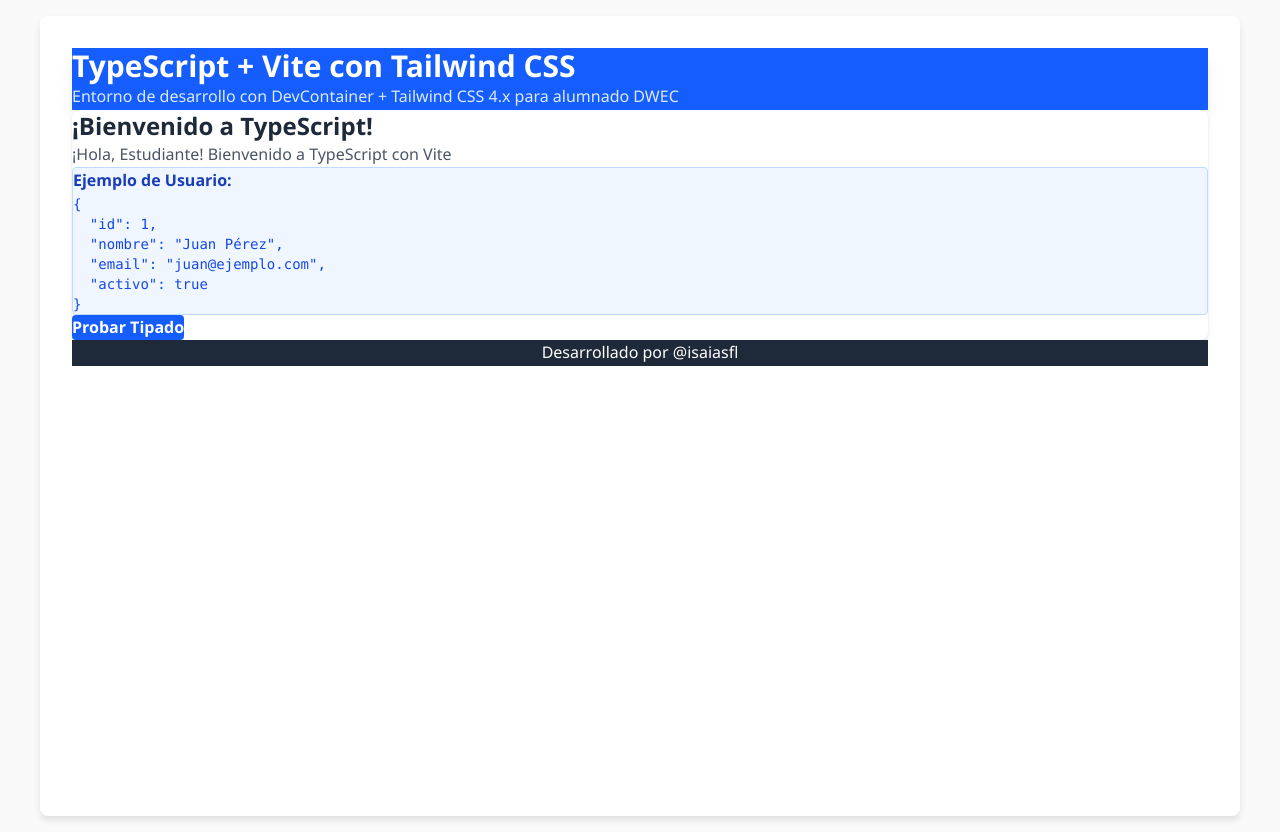
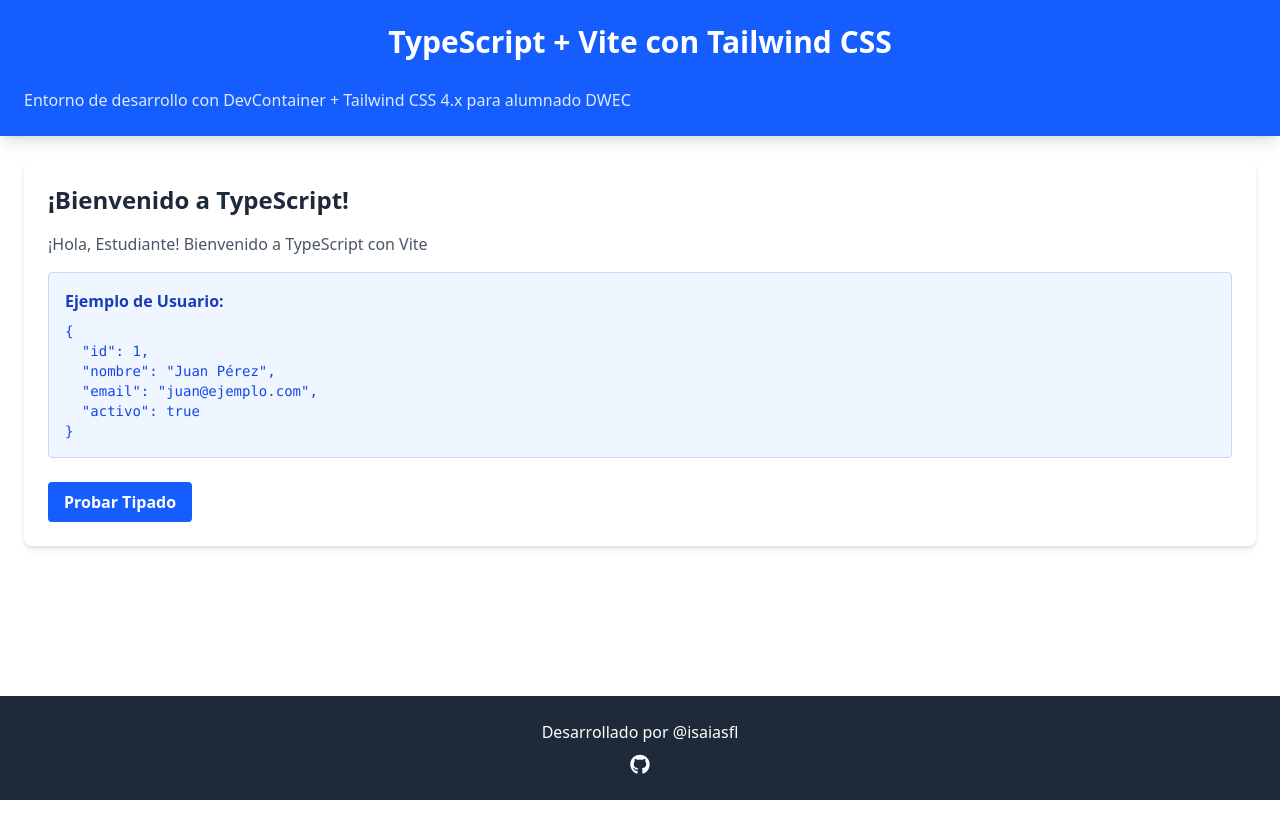
Before and after one commit to isaiasfl/DevContainer-TypeScript-Vite-Taiwind, a website built with Vite: page index.html in a window 1280 px wide. After the commit the page ends 800 px from the top, so only its background shows below. Built offline with nearby package versions, Linux system fonts and the light colour scheme.

Commit message:
Actualiza el HTML y TypeScript para integrar Font Awesome y eliminar estilos CSS no utilizados

```diff
--- a/index.html
+++ b/index.html
@@ -7,25 +7,46 @@
     <meta
       name="description"
       content="Proyecto TypeScript con Vite en DevContainer" />
+    <!-- Agregar Font Awesome CDN -->
+    <link
+      rel="stylesheet"
+      href="https://cdnjs.cloudflare.com/ajax/libs/font-awesome/6.5.1/css/all.min.css"
+      integrity="sha512-DTOQO9RWCH3ppGqcWaEA1BIZOC6xxalwEsw9c2QQeAIftl+Vegovlnee1c9QX4TctnWMn13TZye+giMm8e2LwA=="
+      crossorigin="anonymous"
+      referrerpolicy="no-referrer" />
     <script type="module" src="/src/main.ts" defer></script>
   </head>
-  <body>
-    <div id="app" class="min-h-screen bg-gray-100">
+  <body class="min-h-screen flex flex-col">
+    <div id="app" class="flex flex-col min-h-screen">
       <header class="bg-blue-600 text-white p-6 shadow-lg">
         <div class="container mx-auto">
-          <h1 class="text-3xl font-bold">TypeScript + Vite con Tailwind CSS</h1>
-          <p class="mt-2 text-blue-100">
+          <h1 class="text-3xl font-bold text-center">
+            TypeScript + Vite con Tailwind CSS
+          </h1>
+          <p class="mt-2 text-blue-100 pt-5">
             Entorno de desarrollo con DevContainer + Tailwind CSS 4.x para
             alumnado DWEC
           </p>
         </div>
       </header>
 
-      <main class="container mx-auto p-6"></main>
+      <main class="container mx-auto p-6 flex-grow">
+        <!-- Contenido de la página -->
+      </main>
 
       <footer class="bg-gray-800 text-white p-6 mt-12">
         <div class="container mx-auto text-center">
           <p>Desarrollado por @isaiasfl</p>
+          <div class="flex justify-center gap-4 mt-2">
+            <a
+              href="https://github.com/isaiasfl"
+              target="_blank"
+              rel="noopener noreferrer"
+              class="text-white hover:text-blue-300 transition-colors"
+              aria-label="GitHub de @isaiasfl">
+              <i class="fab fa-github fa-lg"></i>
+            </a>
+          </div>
         </div>
       </footer>
     </div>
--- a/src/main.ts
+++ b/src/main.ts
@@ -1,5 +1,4 @@
 // Punto de entrada principal de la aplicación
-import './styles/main.css';
 import './styles/tailwind.css';
 
 import { initializeApp, saludar, crearUsuario, type Usuario } from './app';
--- a/src/styles/main.css
+++ /dev/null
@@ -1,73 +0,0 @@
-/* Estilos base y reset */
-* {
-  margin: 0;
-  padding: 0;
-  box-sizing: border-box;
-}
-
-/* Variables CSS para colores y espaciado */
-:root {
-  --primary-color: #3498db;
-  --secondary-color: #2ecc71;
-  --accent-color: #e74c3c;
-  --text-color: #333;
-  --light-text-color: #666;
-  --background-color: #f9f9f9;
-  --card-background-color: #ffffff;
-  --border-color: #e0e0e0;
-  --shadow-color: rgba(0, 0, 0, 0.1);
-  --spacing-unit: 1rem;
-  --border-radius: 8px;
-  --transition-speed: 0.3s;
-}
-
-/* Estilos base del cuerpo */
-body {
-  font-family: 'Segoe UI', Tahoma, Geneva, Verdana, sans-serif;
-  line-height: 1.6;
-  color: var(--text-color);
-  background-color: var(--background-color);
-  padding: var(--spacing-unit);
-}
-
-/* Contenedor principal de la aplicación */
-#app {
-  max-width: 1200px;
-  margin: 0 auto;
-  padding: calc(var(--spacing-unit) * 2);
-  background-color: var(--card-background-color);
-  border-radius: var(--border-radius);
-  box-shadow: 0 4px 6px var(--shadow-color);
-}
-
-/* Diseño responsivo */
-@media (max-width: 768px) {
-  #app {
-    padding: var(--spacing-unit);
-  }
-}
-
-/* Clases utilitarias */
-.text-center {
-  text-align: center;
-}
-
-.text-left {
-  text-align: left;
-}
-
-.text-right {
-  text-align: right;
-}
-
-.mt-1 {
-  margin-top: var(--spacing-unit);
-}
-
-.mb-1 {
-  margin-bottom: var(--spacing-unit);
-}
-
-.p-1 {
-  padding: var(--spacing-unit);
-}
```
